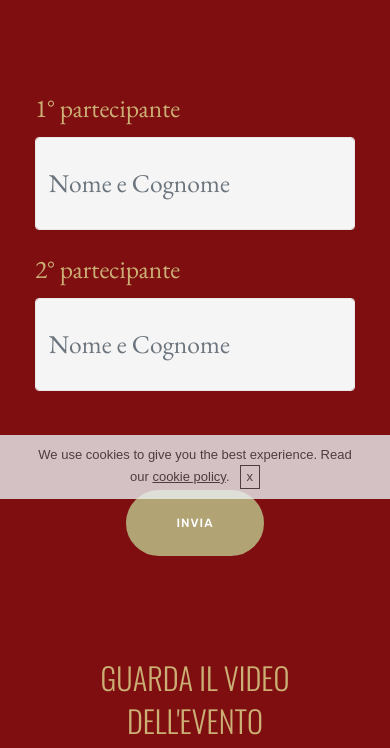
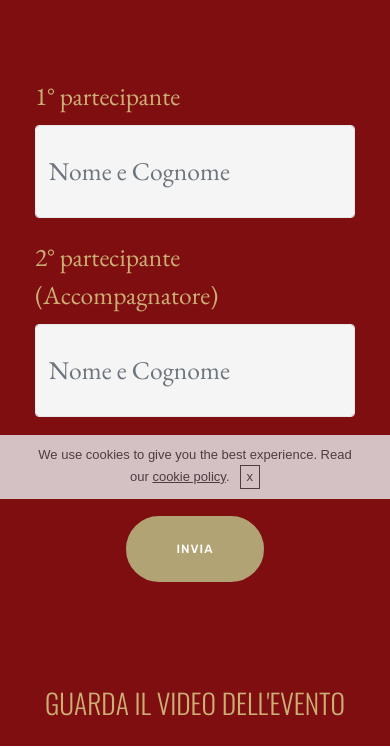
Before and after one commit to eventimoods/bologna, a plain HTML site: page index.html in a window 390 px wide. Shown: the part 345-1093 px from the top of the page. Drawn offline with nearby package versions, Linux system fonts and the light colour scheme; grey boxes are pictures that could not be loaded.

Commit message:
create github pages

```diff
--- a/assets/mobirise/css/mbr-additional.css
+++ b/assets/mobirise/css/mbr-additional.css
@@ -30,10 +30,10 @@ body {
 }
 .display-2 {
   font-family: 'Oswald', sans-serif;
-  font-size: 3rem;
+  font-size: 2.6rem;
 }
 .display-2 > .mbr-iconfont {
-  font-size: 4.8rem;
+  font-size: 4.16rem;
 }
 .display-4 {
   font-family: 'Rubik', sans-serif;
@@ -68,9 +68,9 @@ body {
     line-height: calc( 1.4 * (1.98rem + (3.8 - 1.98) * ((100vw - 20rem) / (48 - 20))));
   }
   .display-2 {
-    font-size: 2.4rem;
-    font-size: calc( 1.7rem + (3 - 1.7) * ((100vw - 20rem) / (48 - 20)));
-    line-height: calc( 1.4 * (1.7rem + (3 - 1.7) * ((100vw - 20rem) / (48 - 20))));
+    font-size: 2.08rem;
+    font-size: calc( 1.56rem + (2.6 - 1.56) * ((100vw - 20rem) / (48 - 20)));
+    line-height: calc( 1.4 * (1.56rem + (2.6 - 1.56) * ((100vw - 20rem) / (48 - 20))));
   }
   .display-4 {
     font-size: 1.44rem;
--- a/index.html
+++ b/index.html
@@ -33,7 +33,7 @@
     </figure>
 </section>
 
-<section class="engine"><a href="https://mobirise.info/b">create your own site for free</a></section><section class="mbr-section form1 cid-qRF03udd3v" id="form1-1a">
+<section class="engine"><a href="https://mobirise.info/b">how to create a site for free</a></section><section class="mbr-section form1 cid-qRF03udd3v" id="form1-1a">
 
 
 
@@ -51,13 +51,13 @@
             <div class="media-container-column col-lg-8" data-form-type="formoid">
 
 
-                    <form class="mbr-form" action="https://mobirise.com/" method="post" data-form-title="Mobirise Form"><input type="hidden" name="email" data-form-email="true" value="lgvRNwXKQv0G17DvdWxYRJ4K1/FtCReSoBAzxKQhgo4JaXM0G6hs/hfoKbnd15Z2xtSf6h06z97Xl3WeMtTFgazzW/VRIdRtRp3cZF2jTENRPzMsc3Ccpu4UIQucn0/D">
+                    <form class="mbr-form" action="https://mobirise.com/" method="post" data-form-title="Mobirise Form"><input type="hidden" name="email" data-form-email="true" value="d4KgrQ724y4Yy6nSV/U9GOHz87AuYzxnRjGqAmRQ3qu123by4CbijkqK4WqU39CzHBtWNGiNJeIXIEa1QeZ0X2KOVZvrvwefmPgDJz0YUCic9Zlo3ausUbX1QmhtbQec">
                         <div class="row row-sm-offset">
                             <div class="col-md-12 multi-horizontal" data-for="name">
                                 <div class="form-group">
                                     <label class="form-control-label mbr-fonts-style display-7" for="name-form1-1a">1° partecipante</label>
                                     <input type="text" class="form-control" name="name" data-form-field="Name" required="" placeholder="Nome e Cognome" id="name-form1-1a">
-                                                                    <label class="form-control-label mbr-fonts-style display-7" for="name-form1-1a">2° partecipante</label>
+                                                                    <label class="form-control-label mbr-fonts-style display-7" for="name-form1-1a">2° partecipante (Accompagnatore)</label>
                                     <input type="text" class="form-control" name="name" data-form-field="Name" required="" placeholder="Nome e Cognome" id="name-form1-1a">
                                 </div>
                             </div>
```
Also changed, not shown: 1 other file.
